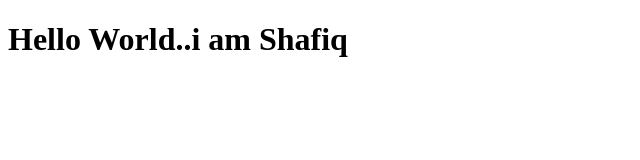
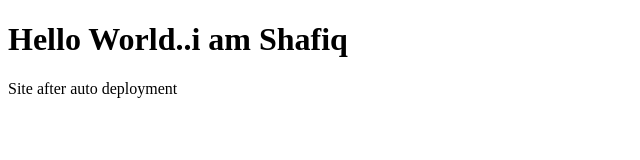
Before and after one commit to m-shafiq/BOOTCAMP2020, a plain HTML site: page index.html in a window 1280 px wide. Shown: the whole page, without its empty margins (0-640 px from the left). Drawn offline with Linux system fonts and the light colour scheme.

Commit message:
add para

```diff
--- a/index.html
+++ b/index.html
@@ -7,5 +7,6 @@
 </head>
 <body>
     <h1>Hello World..i am Shafiq</h1>
+    <p> Site after auto deployment</p>
 </body>
 </html>
```
